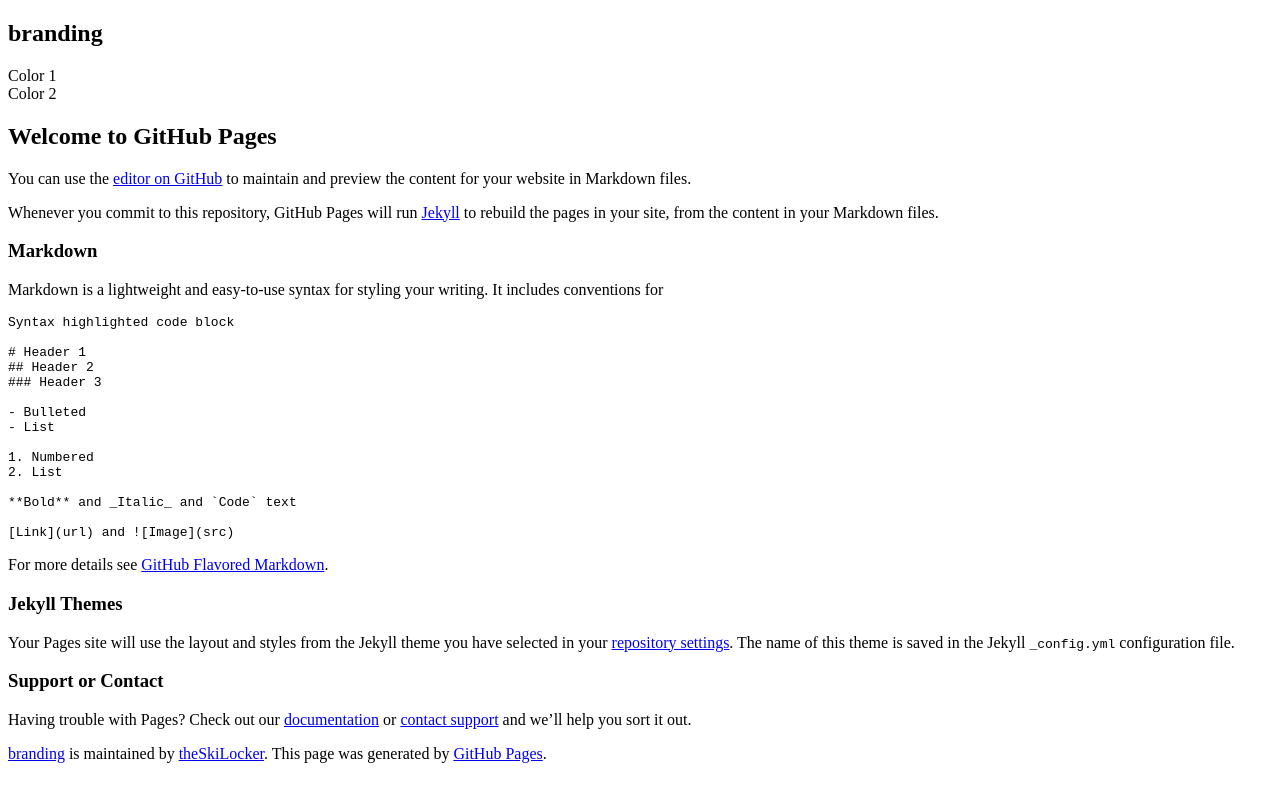
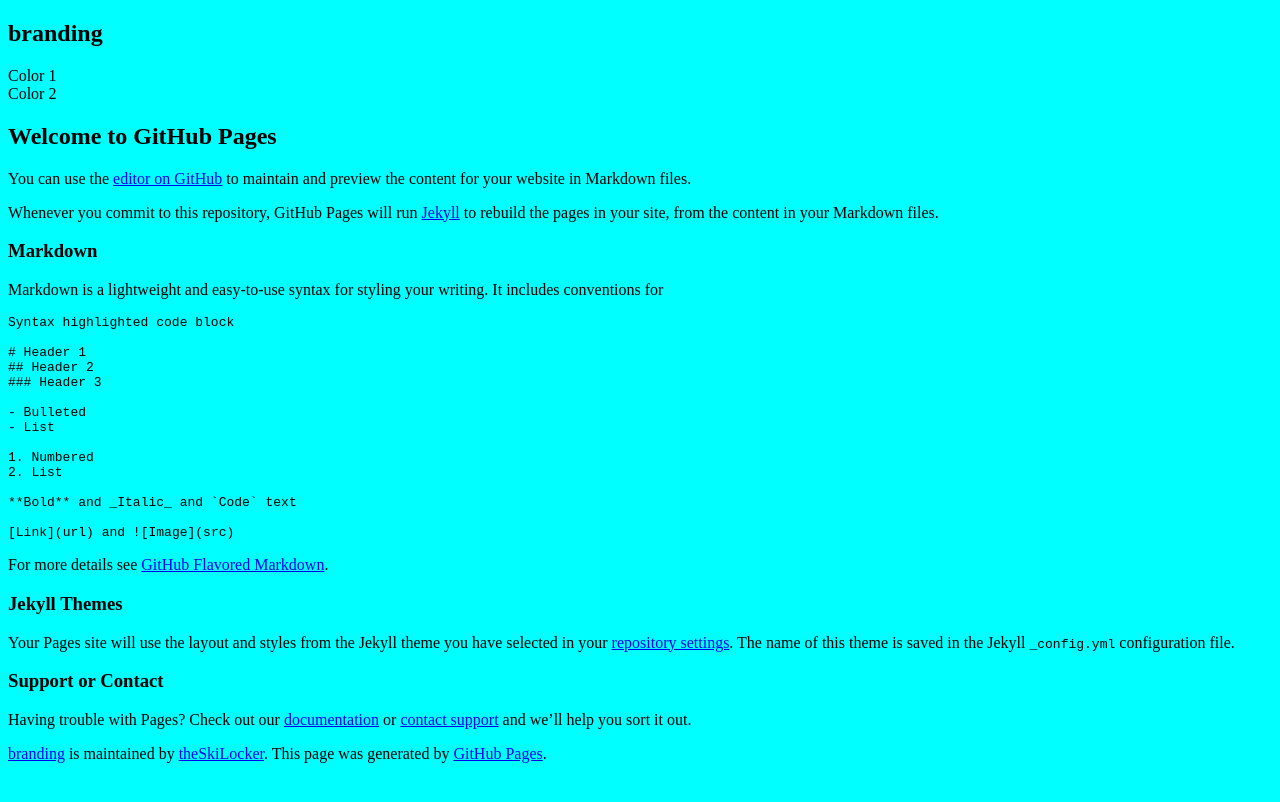
Before and after one commit to theSkiLocker/branding, a Jekyll site: the page built from README.md, in a window 1280 px wide. Shown: the top 802 px of the page. Built offline with Jekyll 4.4.1, drawn with Linux system fonts in a browser that asks for light colours; our own code applies the rules of GitHub Pages for plain Markdown files.

Commit message:
Update style.css

```diff
--- a/assets/css/style.css
+++ b/assets/css/style.css
@@ -1,5 +1,5 @@
 body {
-  background: #fff;
+  background: #0ff;
 }
 
 @import "branding"
```
